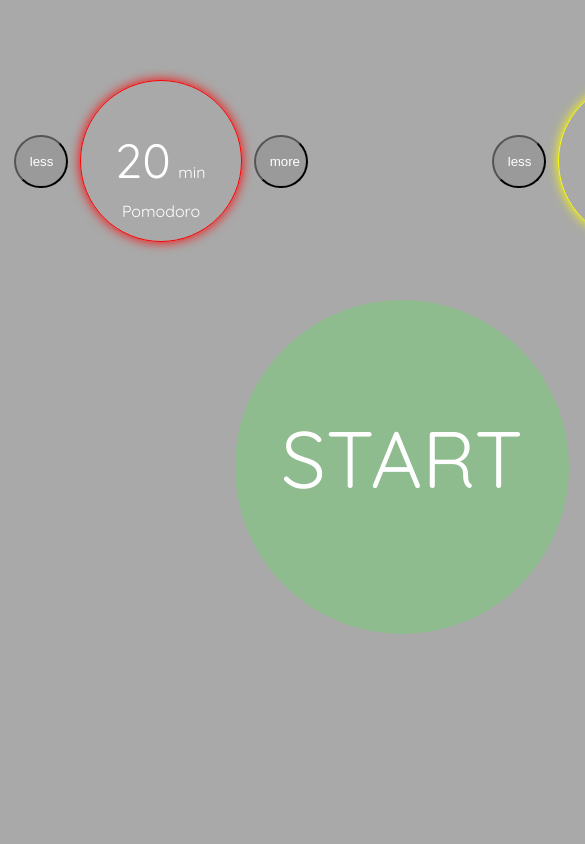
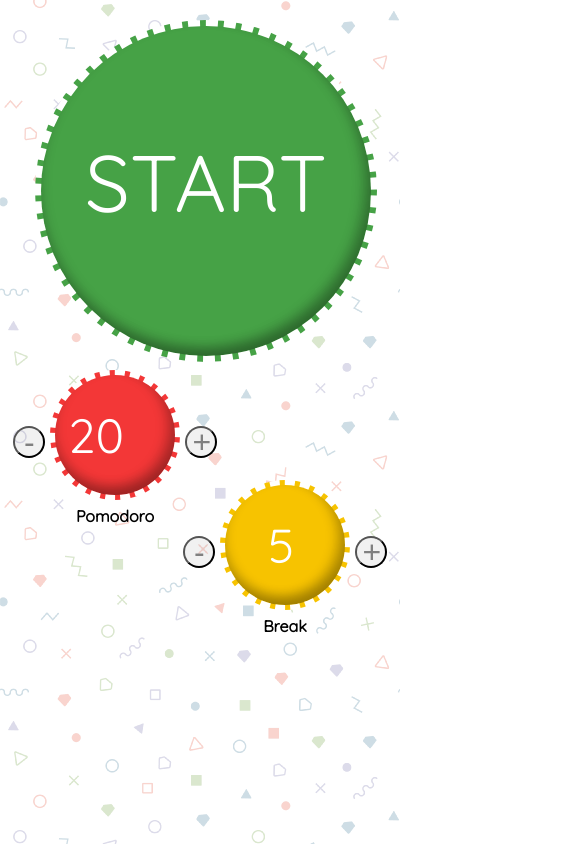
Before and after one commit to guywuy/pomodoro-timer, a React (Create React App) app: page / in a window 390 px wide. Shown: the top 844 px of the page, 585 px wide, since content can reach past the window. Built offline with nearby package versions, Linux system fonts and the light colour scheme.

Commit message:
Improved styling again. Added media queries to make app mobile responsive with different layout

```diff
--- a/package.json
+++ b/package.json
@@ -13,5 +13,5 @@
     "test": "react-scripts test --env=jsdom",
     "eject": "react-scripts eject"
   },
-  "homepage" : "http://guywuy.com/pomodoro"
+  "homepage" : "http://guywuy.com/show/web/pomodoro"
 }
--- a/public/index.html
+++ b/public/index.html
@@ -11,7 +11,7 @@
     <link rel="manifest" href="%PUBLIC_URL%/manifest.json">
     <link rel="shortcut icon" href="%PUBLIC_URL%/favicon.ico">
     <link href="https://fonts.googleapis.com/css?family=Quicksand" rel="stylesheet">
-    <title>React App</title>
+    <title>Pomodoro Timer</title>
   </head>
   <body>
     <noscript>
--- a/src/AlterTimeButton.js
+++ b/src/AlterTimeButton.js
@@ -7,7 +7,7 @@ export function AlterTimeButton(props) {
     return props.onClick(props.which);
   }
 
-  return <button className={"button-alter-time " + props.label} onClick={handleClick}>{props.label}</button>
+  return <button className={"button-alter-time " + props.label} onClick={handleClick}>{props.label==='more' ? '+' : '-'}</button>
 }
 
 AlterTimeButton.propTypes = {
--- a/src/App.js
+++ b/src/App.js
@@ -231,7 +231,7 @@ class App extends Component {
         <Timesetter className="countdown-setter" time={this.state.pomodoroTime} label="Pomodoro"  onIncrement={this.increaseTime} onDecrement={this.decreaseTime} onTimeSet={this.setTime} />
         <Timesetter className="breaktime-setter" time={this.state.breakTime} label="Break" onIncrement={this.increaseTime} onDecrement={this.decreaseTime} onTimeSet={this.setTime} />
         <Pomodoro className="pomodoro-container"
-        time={this.state.pomodoroTime}
+        time={this.state.breakOrPomo==='Pomodoro' ? this.state.pomodoroTime : this.state.breakTime}
         timeRemaining={this.state.timeRemaining}
         currentLabel={this.state.breakOrPomo}
         inProgress={this.state.inProgress}
--- a/src/Pomodoro.js
+++ b/src/Pomodoro.js
@@ -14,19 +14,10 @@ export class Pomodoro extends Component {
     let percentComplete = this.props.timeRemaining/this.props.time*100;
     // let percentCompleteDeg = 360-this.props.timeRemaining/this.props.time*360;
     let gradient = {
-      background: `linear-gradient(to bottom, rgba(255,255,255,0) 0%, rgba(255,255,255,0) ${percentComplete}%, ${this.props.currentLabel==='Break' ? 'yellow' : 'darkseagreen'} ${percentComplete+3}%)`,
+      background: `linear-gradient(to bottom, #ff6e6e 0%, #f33737 ${percentComplete}%, ${this.props.currentLabel==='Break' ? 'rgb(247, 195, 0)' : 'rgb(70, 162, 70)'} ${percentComplete+3}%)`,
       // backgroundImage : 'linear-gradient(' + percentCompleteDeg + 'deg, transparent 50%, #A2ECFB 50%),linear-gradient(0deg, #A2ECFB 50%, transparent 50%)'
     }
-    let circleBorderBackground = {
-      // width: '340px',
-      // height: '340px',
-      // backgroundImage : 'linear-gradient(' + percentCompleteDeg + 'deg, transparent 50%, #A2ECFB 50%),linear-gradient(0deg, #A2ECFB 50%, transparent 50%)',
-      backgroundColor: 'darkseagreen'
-      // position: 'absolute',
-      // top: '295px',
-      // left: 'calc((800px - 340px)/2)',
-      // borderRadius: '50%'
-    }
+
 
     if ((!this.props.inProgress) && (this.props.time===this.props.timeRemaining)){
       labelBig = ' big';
@@ -36,7 +27,7 @@ export class Pomodoro extends Component {
     }
 
     return (
-      <div style={circleBorderBackground}>
+      <div>
         <div className={"pomodoro" + pomoActive} style={gradient} onClick={this.props.handleClick} >
           <p className={"pomodoro-time-display" + timeHidden}>{formatTime(this.props.timeRemaining || this.props.time, "full")}</p>
           <p className={"pomodoro-label" + labelBig}>{msg}</p>
--- a/src/TimesetInput.js
+++ b/src/TimesetInput.js
@@ -4,7 +4,7 @@ import PropTypes from 'prop-types';
 export function TimesetInput(props) {
 
   function handleChange(ev){
-    console.log('inputtime = ' + ev.target.value*60);
+    // console.log('inputtime = ' + ev.target.value*60);
     props.onChange(props.which, ev.target.value*60);
   }
 
--- a/src/index.css
+++ b/src/index.css
@@ -3,7 +3,7 @@ body {
   padding: 0;
   font-family: 'Quicksand', sans-serif;
   box-sizing: border-box;
-  background: darkgrey;
+  background: url('memphis-colorful.png');
 }
 p {
   font-weight: 100;
@@ -15,22 +15,22 @@ p {
   position: relative;
 }
 .timesetter{
-  border: 1px solid red;
-  box-shadow: 0 0 12px red;
   border-radius: 50%;
+  border: 5px dashed;
   width: 160px;
   height: 160px;
   position: absolute;
   top: 80px;
   color: white;
+  box-shadow: inset -8px -8px 12px rgba(0, 0, 0, 0.2), inset 0px -8px 12px rgba(0, 0, 0, 0.2);
 }
 #Pomodoro{
-  left:80px;
+  left:130px;
+  background: rgb(243, 55, 55);
 }
 #Break{
-  right: 80px;
-  border: 1px solid yellow;
-  box-shadow: 0 0 12px yellow;
+  right: 130px;
+  background: rgb(247, 195, 0);
 }
 .timesetter-time-set-input{
   font-size: 3em;
@@ -41,35 +41,35 @@ p {
   background: none;
   color: white;
   border: none;
-  top: 1em;
+  top: 0.7em;
   font-family: 'Quicksand';
 }
 .timesetter-time-unit {
-  top: 3em;
+  top: 2.2em;
   left: -1.2em;
   position: relative;
 }
 .timesetter-label{
   font-size: 1em;
   position: relative;
-  bottom: -2.6em;
+  bottom: -1.6em;
 }
 .button-alter-time {
   position: absolute;
-  bottom: 33%;
-  color: white;
-  padding: 1em;
-  background: rgba(120, 120, 120, 0.3);
+  bottom: 31%;
+  color: grey;
+  background: rgba(120, 120, 120, 0.1);
   border-radius: 50%;
-  height: 4em;
-  width: 4em;
+  height: 4rem;
+  width: 4rem;
   cursor: pointer;
+  font-size: 2em;
 }
 .button-alter-time.less{
-  left: -5em;
+  left: -5rem;
 }
 .button-alter-time.more{
-  right: -5em;
+  right: -5rem;
 }
 .pomodoro {
   border-radius: 50%;
@@ -80,8 +80,9 @@ p {
   left: calc((800px - 330px)/2);
   color: white;
   cursor: pointer;
-  background: darkseagreen;
-  border: 2px solid darkseagreen;
+  background: rgb(70, 162, 70);
+  border: 6px dashed;
+  box-shadow: inset -8px -8px 12px rgba(0, 0, 0, 0.2), inset 0px -8px 12px rgba(0, 0, 0, 0.2);
 }
 .pomodoro-time-display{
   font-size: 4em;
@@ -102,7 +103,6 @@ p {
   bottom: -8%;
 }
 .pomodoro.active{
-
   box-shadow: 0 0 28px darkseagreen;
 }
 .reset-button{
@@ -117,3 +117,54 @@ p {
 .reset-button.hidden{
   display: none;
 }
+@media screen and (max-width: 500px){
+  .App {
+    width: 400px;
+    }
+  .pomodoro {
+    top:20px;
+    left: calc((400px - 330px)/2);
+  }
+  .timesetter {
+    top: 370px;
+    width: 120px;
+    height: 120px;
+  }
+  #Pomodoro {
+    left: 50px
+  }
+  #Break {
+    right: 50px;
+    top: 480px;
+  }
+  .timesetter-time-unit{
+    display: none;
+  }
+  .timesetter-label{
+    bottom: -3.3rem;
+    color: black;
+    font-weight: 600;
+  }
+  .timesetter-time-set-input{
+    left: -1.5rem;
+    top: 1.8rem;
+  }
+  .button-alter-time {
+    position: absolute;
+    bottom: 31%;
+    color: grey;
+    background: rgba(120, 120, 120, 0.1);
+    border-radius: 50%;
+    height: 2rem;
+    width: 2rem;
+    cursor: pointer;
+    font-size: 2em;
+    line-height: 1rem;
+  }
+  .button-alter-time.less{
+    left: -2.6rem;
+  }
+  .button-alter-time.more{
+    right: -2.6rem;
+  }
+}
```
Also changed, not shown: src/memphis-colorful.png (added), 1 other file (tests, documents, lock files or other folders).
